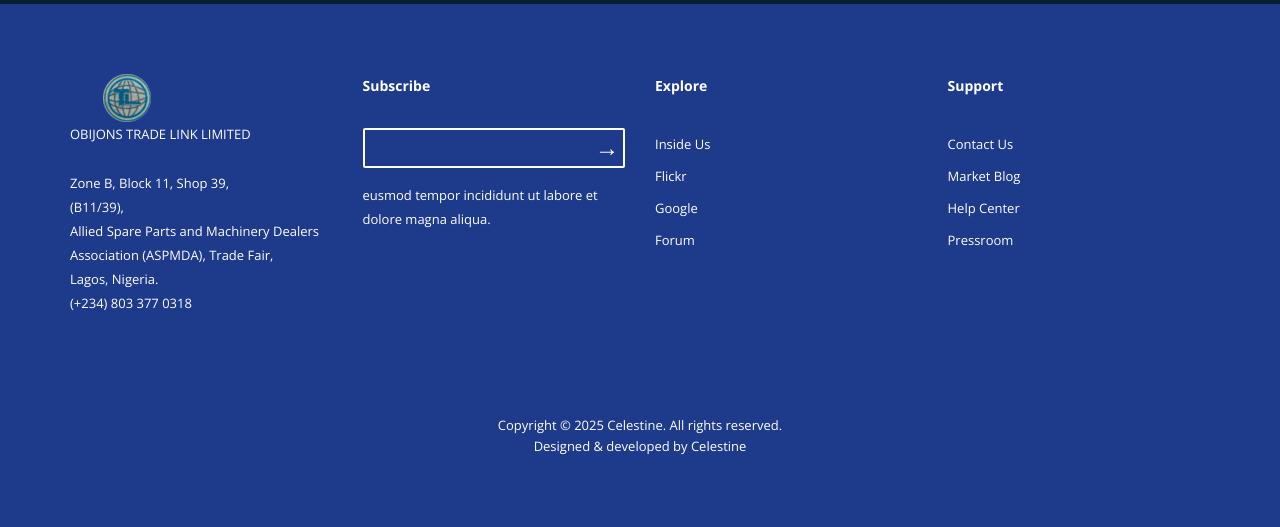
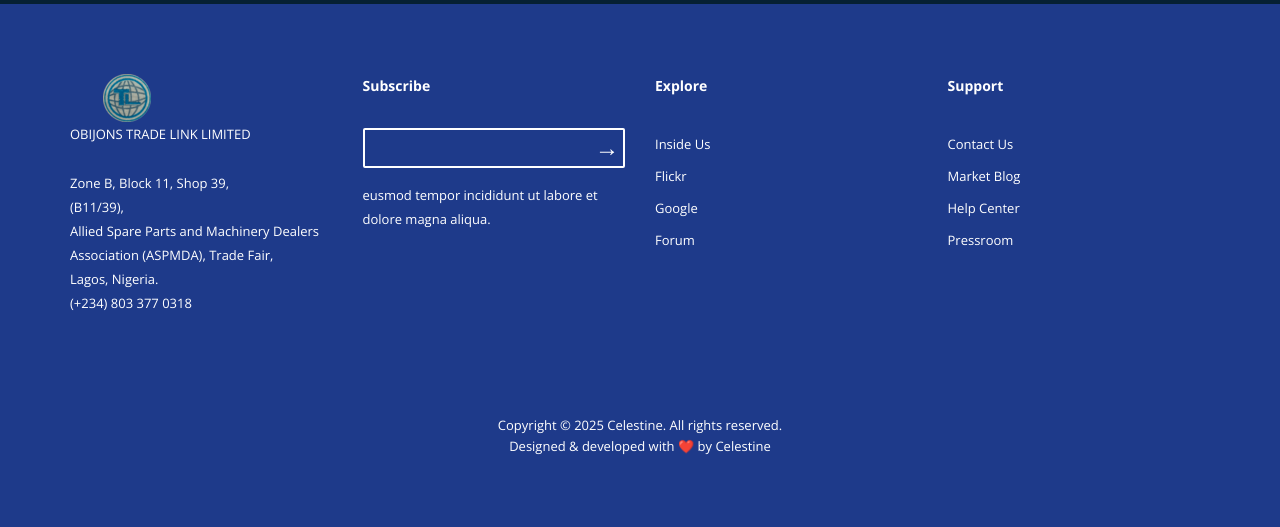
Before and after one commit to CeleHub/OTL-Website-2, a PHP site: page / in a window 1280 px wide. Shown: the part 2707-3234 px from the top of the page. Run offline with PHP 8.4, Linux system fonts and the light colour scheme; some libraries are stand-ins or nearby versions.

Commit message:
Made minor mods

```diff
--- a/css/main.css
+++ b/css/main.css
@@ -1,6 +1,6 @@
 
 /* =================================== */
-/*	Basic Style
+/*	Basic Style */
 /* =================================== */
 
 body {
--- a/index.html
+++ b/index.html
@@ -700,7 +700,7 @@
 					<div class="col-md-12">
 						<p class="copyright text-center">
 							Copyright &copy; <span id="year"></span> <a href="https://celestineokonkwo.vercel.app/">Celestine</a>. All rights reserved.<br>
-							Designed & developed by <a href="https://celestineokonkwo.vercel.app/">Celestine</a>
+							Designed & developed with  ❤️  by <a href="https://celestineokonkwo.vercel.app/">Celestine</a>
 						  </p>
 					</div>
 				</div>
```
